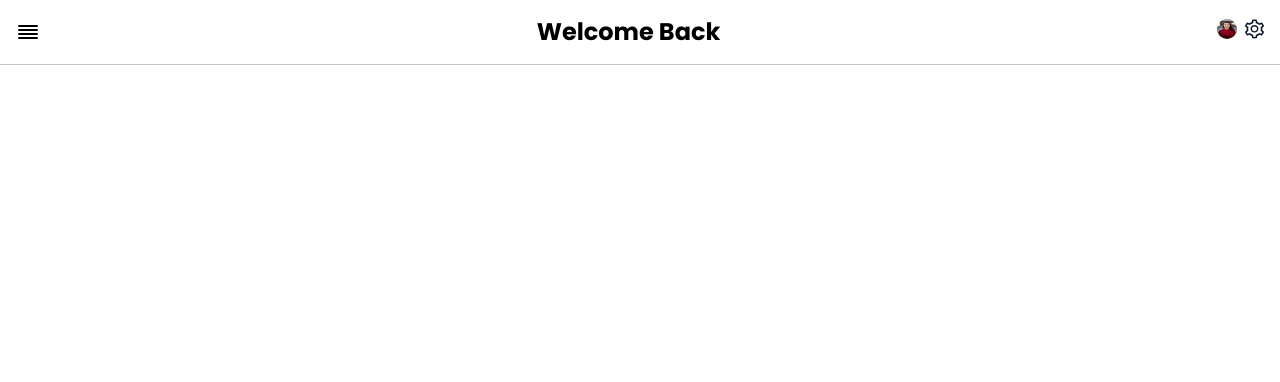
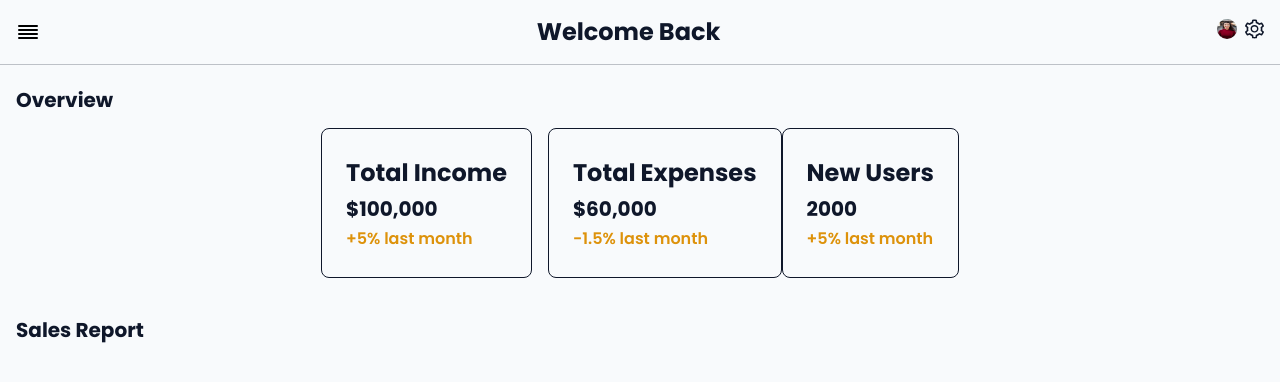
Before and after one commit to abrarfahimr/coffee-corner-frontend, a React (Create React App) app: page / in a window 1280 px wide. Shown: the top 382 px of the page. Built offline with nearby package versions, Linux system fonts and the light colour scheme.

Commit message:
start on homepage

```diff
--- a/src/components/Header/Header.js
+++ b/src/components/Header/Header.js
@@ -8,7 +8,7 @@ const Header = ({ sideBar, toggleSideBar }) => {
   return (
     <>
       <div className={sideBar ? 'backdrop--open' : 'backdrop'} onClick={toggleSideBar}></div>
-      <div className="header">
+      <header className="header">
         <img
           src={navIcon}
           alt="nav icon"
@@ -24,7 +24,7 @@ const Header = ({ sideBar, toggleSideBar }) => {
             className="header__settingicon"
           ></img>
         </div>
-      </div>
+      </header>
     </>
   );
 };
--- a/src/components/Header/Header.scss
+++ b/src/components/Header/Header.scss
@@ -5,9 +5,7 @@
 
 .header{
   width: 100%;
-  display: flex;
-  justify-content: space-between;
-  align-items: center;
+  @include flex-spaced-center;
   box-shadow: 0 1px 0 rgba($color: #0F172A, $alpha: 0.25);
   padding: 1rem;
   &__navicon{
--- a/src/components/NavBar/NavBar.js
+++ b/src/components/NavBar/NavBar.js
@@ -6,7 +6,7 @@ import logo from '../../assets/icons/logo.svg';
 
 const NavBar = ({ sideBar }) => {
   return (
-    <div className={sideBar? "navbar--open" : "navbar"}>
+    <nav className={sideBar? "navbar--open" : "navbar"}>
       <img src={logo} alt="logo" className="navbar__logo"></img>
       {NavBarData.map((data) => {
         return (
@@ -19,7 +19,7 @@ const NavBar = ({ sideBar }) => {
         );
       })}
       <div className="navbar__logout"></div>
-    </div>
+    </nav>
   );
 };
 
--- a/src/components/NavBar/NavBar.scss
+++ b/src/components/NavBar/NavBar.scss
@@ -11,9 +11,7 @@
   width: 11.25rem;
   height: 100vh;
   background-color: $coffee-darkblue;
-  display: flex;
-  flex-direction: column;
-  align-items: center;
+  @include flex-column-aligncenter;
   padding: 1.5rem 0;
   transform: translateX(-100%);
   transition: 0.4s;
@@ -27,9 +25,7 @@
   &__links{
     width: 100%;
     padding: 0.5rem 1.5rem;
-    display: flex;
-    justify-content: flex-start;
-    align-items: center;
+    @include flex-start-center;
     margin-bottom: 1rem;
     &:hover{
       transition-duration: 0.2s;
--- a/src/index.scss
+++ b/src/index.scss
@@ -12,6 +12,8 @@
 body{
   font-family: Poppins;
   font-weight: 400;
+  color: $coffee-grey900;
   margin: 0;
   padding: 0;
+  background-color: $coffee-white;
 }
--- a/src/pages/HomePage/HomePage.js
+++ b/src/pages/HomePage/HomePage.js
@@ -2,10 +2,30 @@ import './HomePage.scss';
 
 const HomePage = () => {
   return (
-    <div>
-
-    </div>
-  )
+    <main className="homepage">
+      <h1 className="homepage__title">Overview</h1>
+      <div className="homepage__cards">
+        <div className="homepage__card homepage__card--first">
+          <h2 className="homepage__cardtitle">Total Income</h2>
+          <p className="homepage__amount">$100,000</p>
+          <p className="homepage__increase">+5% last month</p>
+        </div>
+        <div className="homepage__card">
+          <h2 className="homepage__cardtitle">Total Expenses</h2>
+          <p className="homepage__amount">$60,000</p>
+          <p className="homepage__increase">-1.5% last month</p>
+        </div>
+        <div className="homepage__card">
+          <h2 className="homepage__cardtitle">New Users</h2>
+          <p className="homepage__amount">2000</p>
+          <p className="homepage__increase">+5% last month</p>
+        </div>
+      </div>
+      <div className='homepage__report'>
+        <h2 className='homepage__title'>Sales Report</h2>
+      </div>
+    </main>
+  );
 }
 
 export default HomePage;
--- a/src/pages/HomePage/HomePage.scss
+++ b/src/pages/HomePage/HomePage.scss
@@ -0,0 +1,43 @@
+@use '../../styles/partials/colors' as *;
+@use '../../styles/partials/fonts' as *;
+@use '../../styles/partials/mixins' as *;
+@use '../../styles/partials/variables' as *;
+
+.homepage{
+  padding: 0 1rem;
+  &__title{
+    @include page-header-mobile;
+    margin: 1.5rem 0 1rem 0;
+  }
+  &__cards{
+    @include flex-center-center;
+    flex-wrap: wrap;
+  }
+  &__card{
+    display: flex;
+    flex-direction: column;
+    width: fit-content;
+    padding: 1.5rem;
+    border-radius: 0.5rem;
+    border: 1px solid $coffee-grey900;
+    margin-bottom: 1rem;
+    &--first{
+      margin-right: 1rem;
+    }
+  }
+  &__cardtitle{
+    @include page-nav-mobile;
+    font-weight: 400;
+    margin: 0.25rem 0;
+  }
+  &__amount{
+    @include page-header-mobile;
+    margin: 0.25rem 0;
+  }
+  &__increase{
+    @include subheader-mobile;
+    font-weight: 400;
+    margin: 0.25rem 0;
+    color: $coffee-darkyellow;
+  }
+}
--- a/src/styles/partials/_mixins.scss
+++ b/src/styles/partials/_mixins.scss
@@ -31,9 +31,9 @@
 }
 
 @mixin page-header-mobile {
-  font-size: 0.875rem;
+  font-size: 1.25rem;
   line-height: 1.125rem;
-  font-weight: 700;
+  font-weight: 600;
   @include tablet(){
     font-size: 1.25rem;
     line-height: 1.5rem;
@@ -42,7 +42,7 @@
 }
 
 @mixin subheader-mobile {
-  font-size: 0.6875rem;
+  font-size: 0.875rem;
   line-height: 1rem;
   font-weight: 600;
   @include tablet(){
@@ -73,3 +73,27 @@
     font-weight: 400;
   }
 }
+
+// flex styling
+@mixin flex-spaced-center {
+  display: flex;
+  justify-content: space-between;
+  align-items: center;
+}
+@mixin flex-column-aligncenter {
+  display: flex;
+  flex-direction: column;
+  align-items: center;
+}
+
+@mixin flex-start-center {
+  display: flex;
+  justify-content: flex-start;
+  align-items: center;
+}
+
+@mixin flex-center-center {
+  display: flex;
+  justify-content: center;
+  align-items: center;
+}
```
